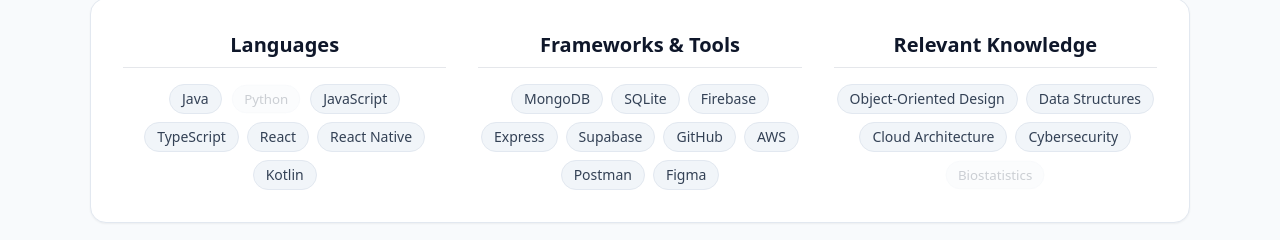
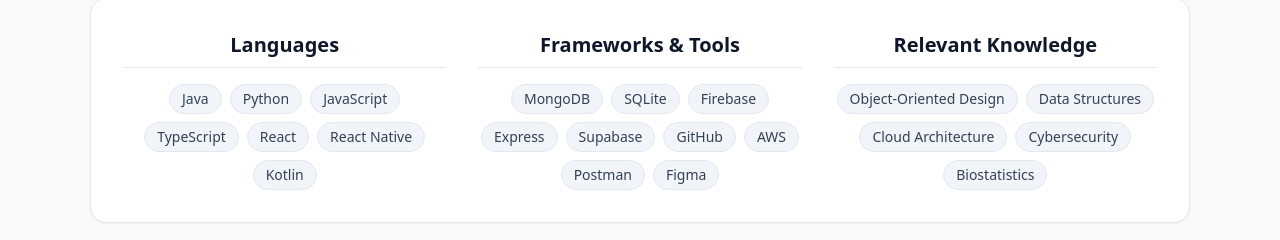
Before and after one commit to Willlegault/my-personal-website, a React (Vite) app: page / in a window 1280 px wide. Shown: the part 1258-1498 px from the top of the page. Built offline with nearby package versions, Linux system fonts and the light colour scheme.

Commit message:
styling updates

```diff
--- a/src/Components/Header.tsx
+++ b/src/Components/Header.tsx
@@ -28,7 +28,7 @@
               <div className="relative">
                 <button
                   onClick={() => setIsContactOpen(!isContactOpen)}
-                  className="text-slate-700 text-[0.95rem] font-bold transition-colors duration-200 relative hover:text-indigo-600 dark:text-slate-200 dark:hover:text-indigo-400 cursor-pointer"
+                  className="inline-flex items-center gap-2 px-6 py-2.5 rounded-full font-semibold text-sm text-white shadow-md transition-all duration-200 hover:-translate-y-0.5 hover:shadow-lg bg-indigo-500 hover:bg-indigo-600 cursor-pointer"
                 >
                   Contact
                 </button>
--- a/src/pages/Home.tsx
+++ b/src/pages/Home.tsx
@@ -5,23 +5,23 @@
 import { FaGithub, FaEnvelope, FaLinkedin } from 'react-icons/fa';
 import { FiArrowRight, FiDownload } from 'react-icons/fi';
 import Header from '../Components/Header';
-import { usePortfolioMode } from '../context/PortfolioModeContext';
+// import { usePortfolioMode } from '../context/PortfolioModeContext'; // Preserved for filter feature
 import summitAppIcon from '../assets/summit-app-icon.png';
 import huskyBlackIcon from '../assets/husky_black.png';
 import sculptIcon from '../assets/icon.png';
 
-const SWE_SKILLS = new Set(['Java', 'JavaScript', 'TypeScript', 'React', 'React Native', 'Kotlin', 'MongoDB', 'Firebase', 'Express', 'Supabase', 'AWS', 'Object-Oriented Design', 'Cloud Architecture']);
-const BIOTECH_SKILLS = new Set(['Python', 'Biostatistics']);
-
-function skillClass(skill: string, mode: 'swe' | 'biotech'): string {
-  if (!SWE_SKILLS.has(skill) && !BIOTECH_SKILLS.has(skill)) return '';
-  if (mode === 'swe' && SWE_SKILLS.has(skill)) return '';
-  if (mode === 'biotech' && BIOTECH_SKILLS.has(skill)) return '';
-  return 'opacity-25 scale-95';
-}
+// Preserved for biotech/SWE filter feature
+// const SWE_SKILLS = new Set(['Java', 'JavaScript', 'TypeScript', 'React', 'React Native', 'Kotlin', 'MongoDB', 'Firebase', 'Express', 'Supabase', 'AWS', 'Object-Oriented Design', 'Cloud Architecture']);
+// const BIOTECH_SKILLS = new Set(['Python', 'Biostatistics']);
+// function skillClass(skill: string, mode: 'swe' | 'biotech'): string {
+//   if (!SWE_SKILLS.has(skill) && !BIOTECH_SKILLS.has(skill)) return '';
+//   if (mode === 'swe' && SWE_SKILLS.has(skill)) return '';
+//   if (mode === 'biotech' && BIOTECH_SKILLS.has(skill)) return '';
+//   return 'opacity-25 scale-95';
+// }
 
 const Home: FC = () => {
-  const { mode } = usePortfolioMode();
+  // const { mode } = usePortfolioMode(); // Preserved for filter feature
     // Scroll to About section when user scrolls from the hero
     useEffect(() => {
       let triggered = false;
@@ -134,7 +134,7 @@
                   <h3 className="text-xl font-bold mb-4 text-center text-slate-900 dark:text-slate-50 border-b pb-2">Languages</h3>
                   <div className="flex flex-wrap gap-2 justify-center">
                     {['Java', 'Python', 'JavaScript', 'TypeScript', 'React', 'React Native', 'Kotlin'].map((skill) => (
-                      <span key={skill} className={`px-3 py-1 bg-slate-100 text-slate-700 rounded-full text-sm font-medium border border-slate-200 dark:bg-slate-700 dark:text-slate-300 dark:border-slate-600 transition-all duration-300 ${skillClass(skill, mode)}`}>
+                      <span key={skill} className="px-3 py-1 bg-slate-100 text-slate-700 rounded-full text-sm font-medium border border-slate-200 dark:bg-slate-700 dark:text-slate-300 dark:border-slate-600">
                         {skill}
                       </span>
                     ))}
@@ -144,7 +144,7 @@
                   <h3 className="text-xl font-bold mb-4 text-center text-slate-900 dark:text-slate-50 border-b pb-2">Frameworks & Tools</h3>
                   <div className="flex flex-wrap gap-2 justify-center">
                     {['MongoDB', 'SQLite', 'Firebase', 'Express', 'Supabase', 'GitHub', 'AWS', 'Postman', 'Figma'].map((skill) => (
-                      <span key={skill} className={`px-3 py-1 bg-slate-100 text-slate-700 rounded-full text-sm font-medium border border-slate-200 dark:bg-slate-700 dark:text-slate-300 dark:border-slate-600 transition-all duration-300 ${skillClass(skill, mode)}`}>
+                      <span key={skill} className="px-3 py-1 bg-slate-100 text-slate-700 rounded-full text-sm font-medium border border-slate-200 dark:bg-slate-700 dark:text-slate-300 dark:border-slate-600">
                         {skill}
                       </span>
                     ))}
@@ -154,7 +154,7 @@
                   <h3 className="text-xl font-bold mb-4 text-center text-slate-900 dark:text-slate-50 border-b pb-2">Relevant Knowledge</h3>
                   <div className="flex flex-wrap gap-2 justify-center">
                     {['Object-Oriented Design', 'Data Structures', 'Cloud Architecture', 'Cybersecurity', 'Biostatistics'].map((skill) => (
-                      <span key={skill} className={`px-3 py-1 bg-slate-100 text-slate-700 rounded-full text-sm font-medium border border-slate-200 transition-all duration-300 dark:bg-slate-700 dark:text-slate-300 dark:border-slate-600 ${skillClass(skill, mode)}`}>
+                      <span key={skill} className="px-3 py-1 bg-slate-100 text-slate-700 rounded-full text-sm font-medium border border-slate-200 dark:bg-slate-700 dark:text-slate-300 dark:border-slate-600">
                         {skill}
                       </span>
                     ))}
@@ -171,7 +171,7 @@
         <div className="max-w-[1100px] mx-auto relative z-10">
           <h2 className="text-5xl font-extrabold mb-10 text-center tracking-tight text-slate-900 dark:text-slate-50">Projects</h2>
           <div className="grid grid-cols-1 md:grid-cols-2 gap-8">
-            <Link to="/active-husky" className={`bg-white p-10 rounded-2xl shadow-sm border border-slate-200 transition-all duration-300 flex flex-col justify-between h-full hover:-translate-y-1 hover:shadow-lg hover:border-indigo-400 dark:bg-slate-800 dark:border-slate-700 cursor-pointer ${mode === 'biotech' ? 'opacity-40' : ''}`}>
+            <Link to="/active-husky" className="bg-white p-10 rounded-2xl shadow-sm border border-slate-200 transition-all duration-300 flex flex-col justify-between h-full hover:-translate-y-1 hover:shadow-lg hover:border-indigo-400 dark:bg-slate-800 dark:border-slate-700 cursor-pointer">
               <div className="flex items-center mb-3">
                 <img src={huskyBlackIcon} alt="Northeastern Husky Icon" className="w-10 h-10 mr-4"/>
                 <div>
@@ -185,7 +185,7 @@
               </p>
               <p className="text-sm text-slate-500 dark:text-slate-400 italic">Role: Lead Full-Stack Developer — mobile app and admin CMS, end-to-end.</p>
             </Link>
-            <Link to="/sculpt" className={`bg-white p-10 rounded-2xl shadow-sm border transition-all duration-300 flex flex-col justify-between h-full hover:-translate-y-1 hover:shadow-lg cursor-pointer dark:bg-slate-800 ${mode === 'biotech' ? 'border-emerald-400 shadow-emerald-100 hover:border-emerald-500 dark:border-emerald-600' : 'border-slate-200 hover:border-indigo-400 dark:border-slate-700'}`}>
+            <Link to="/sculpt" className="bg-white p-10 rounded-2xl shadow-sm border border-slate-200 transition-all duration-300 flex flex-col justify-between h-full hover:-translate-y-1 hover:shadow-lg hover:border-indigo-400 cursor-pointer dark:bg-slate-800 dark:border-slate-700">
               <div className="flex items-center mb-3">
                 <img src={sculptIcon} alt="Sculpt.ai App Icon" className="w-10 h-10 mr-4"/>
                 <div>
@@ -199,7 +199,7 @@
               </p>
               <p className="text-sm text-slate-500 dark:text-slate-400 italic">Role: Frontend UI Developer — user-facing app, internal admin interface, and health analytics visualization.</p>
             </Link>
-            <div className={`bg-white p-10 rounded-2xl shadow-sm border border-slate-200 transition-all duration-300 flex flex-col justify-between h-full dark:bg-slate-800 dark:border-slate-700 ${mode === 'biotech' ? 'opacity-40' : ''}`}>
+            <div className="bg-white p-10 rounded-2xl shadow-sm border border-slate-200 transition-all duration-300 flex flex-col justify-between h-full dark:bg-slate-800 dark:border-slate-700">
               <div className="flex items-center mb-3">
                 <img src={summitAppIcon} alt="Summit App Icon" className="w-10 h-10 mr-4"/>
                 <div>
@@ -212,7 +212,7 @@
                 A demo app featuring an AI chatbot, user onboarding, and a MongoDB-backed API for data storage, showcasing rapid prototyping and development.
               </p>
             </div>
-            <div className={`bg-white p-10 rounded-2xl shadow-sm border border-slate-200 transition-all duration-300 flex flex-col justify-between h-full dark:bg-slate-800 dark:border-slate-700 ${mode === 'biotech' ? 'opacity-40' : ''}`}>
+            <div className="bg-white p-10 rounded-2xl shadow-sm border border-slate-200 transition-all duration-300 flex flex-col justify-between h-full dark:bg-slate-800 dark:border-slate-700">
               <div className="mb-3">
                 <h3 className="text-2xl font-bold text-slate-900 dark:text-slate-50">Sophia: Philosophical Journal</h3>
                 <span className="text-xs font-semibold px-2 py-0.5 rounded-full bg-indigo-100 text-indigo-600 dark:bg-indigo-900 dark:text-indigo-300">Hackathon</span>
@@ -222,7 +222,7 @@
                 A mental health journaling app with secure authentication, CRUD operations for entries, and progress tracking via a calendar view.
               </p>
             </div>
-            <div className={`bg-white p-10 rounded-2xl shadow-sm border border-slate-200 transition-all duration-300 flex flex-col justify-between h-full dark:bg-slate-800 dark:border-slate-700 ${mode === 'biotech' ? 'opacity-40' : ''}`}>
+            <div className="bg-white p-10 rounded-2xl shadow-sm border border-slate-200 transition-all duration-300 flex flex-col justify-between h-full dark:bg-slate-800 dark:border-slate-700">
               <div className="mb-3">
                 <h3 className="text-2xl font-bold text-slate-900 dark:text-slate-50">Cloud Web Application</h3>
                 <span className="text-xs font-semibold px-2 py-0.5 rounded-full bg-indigo-100 text-indigo-600 dark:bg-indigo-900 dark:text-indigo-300">Personal</span>
```
